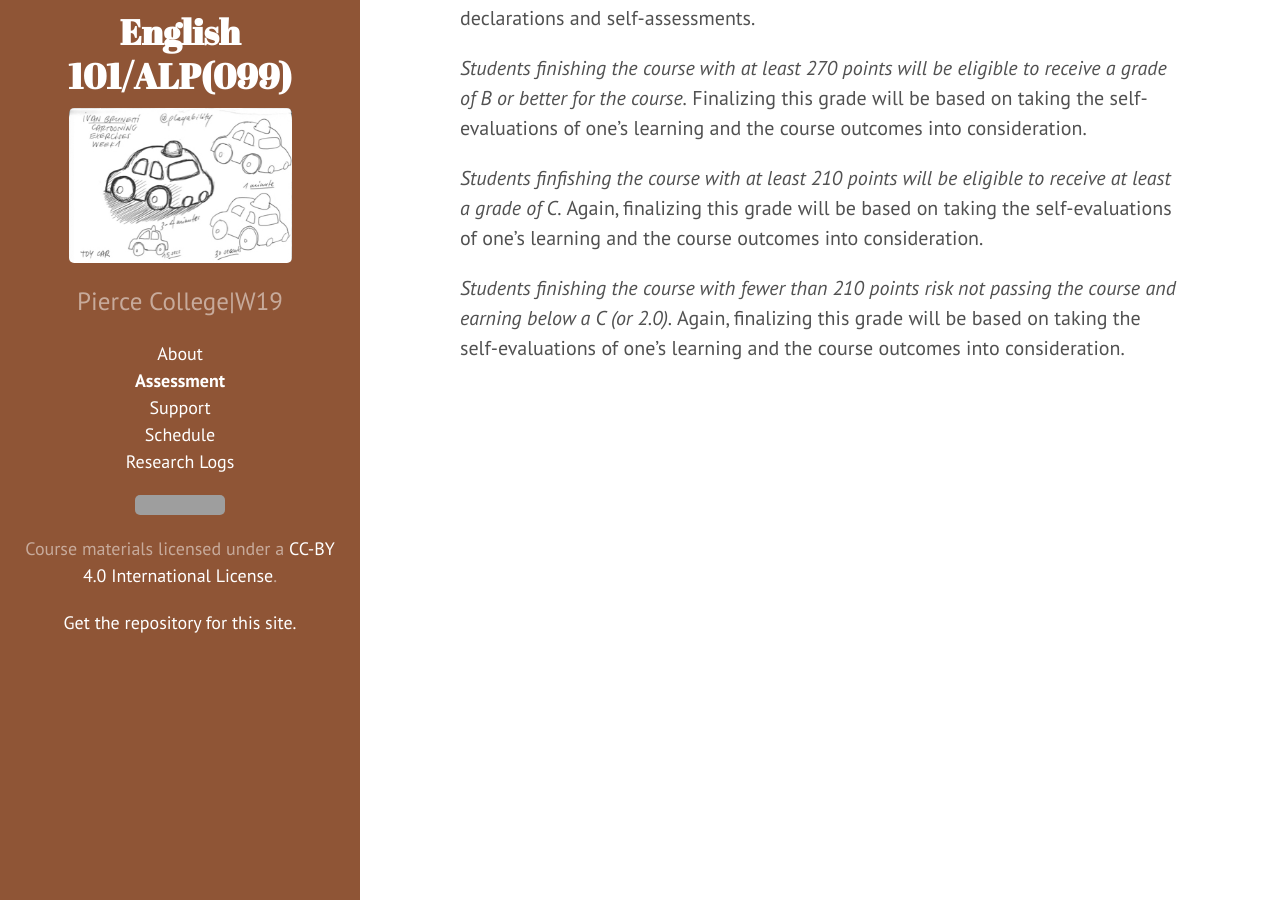
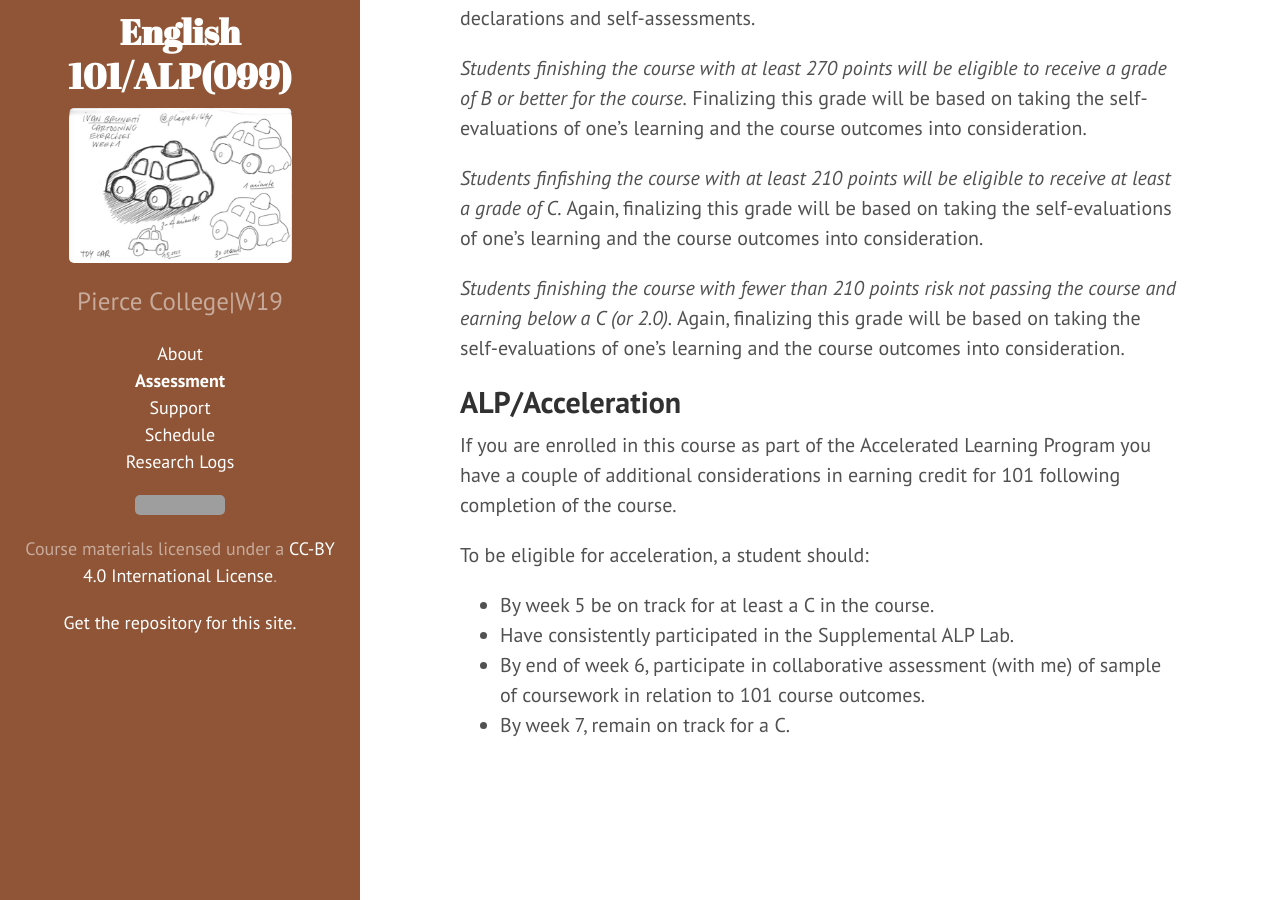
Before and after one commit to jloan/e101v1, a Jekyll site: the page built from 02assessment.md, in a window 1280 px wide and 900 px high, scrolled down 1525 px. Built offline with Jekyll 4.4.1, drawn with Linux system fonts in a browser that asks for light colours; grey boxes are pictures that could not be loaded.

Commit message:
Update 02assessment.md

```diff
--- a/02assessment.md
+++ b/02assessment.md
@@ -38,3 +38,14 @@ Final grades will be determined by the student and the instructor based on the d
 *Students finfishing the course with at least 210 points will be eligible to receive at least a grade of C.* Again, finalizing this grade will be based on taking the self-evaluations of one's learning and the course outcomes into consideration.
 
 *Students finishing the course with fewer than 210 points risk not passing the course and earning below a C (or 2.0).* Again, finalizing this grade will be based on taking the self-evaluations of one's learning and the course outcomes into consideration.
+
+## ALP/Acceleration
+
+If you are enrolled in this course as part of the Accelerated Learning Program you have a couple of additional considerations in earning credit for 101 following completion of the course.
+
+To be eligible for acceleration, a student should:
+
+* By week 5 be on track for at least a C in the course.
+* Have consistently participated in the Supplemental ALP Lab.
+* By end of week 6, participate in collaborative assessment (with me) of sample of coursework in relation to 101 course outcomes.
+* By week 7, remain on track for a C.
```
